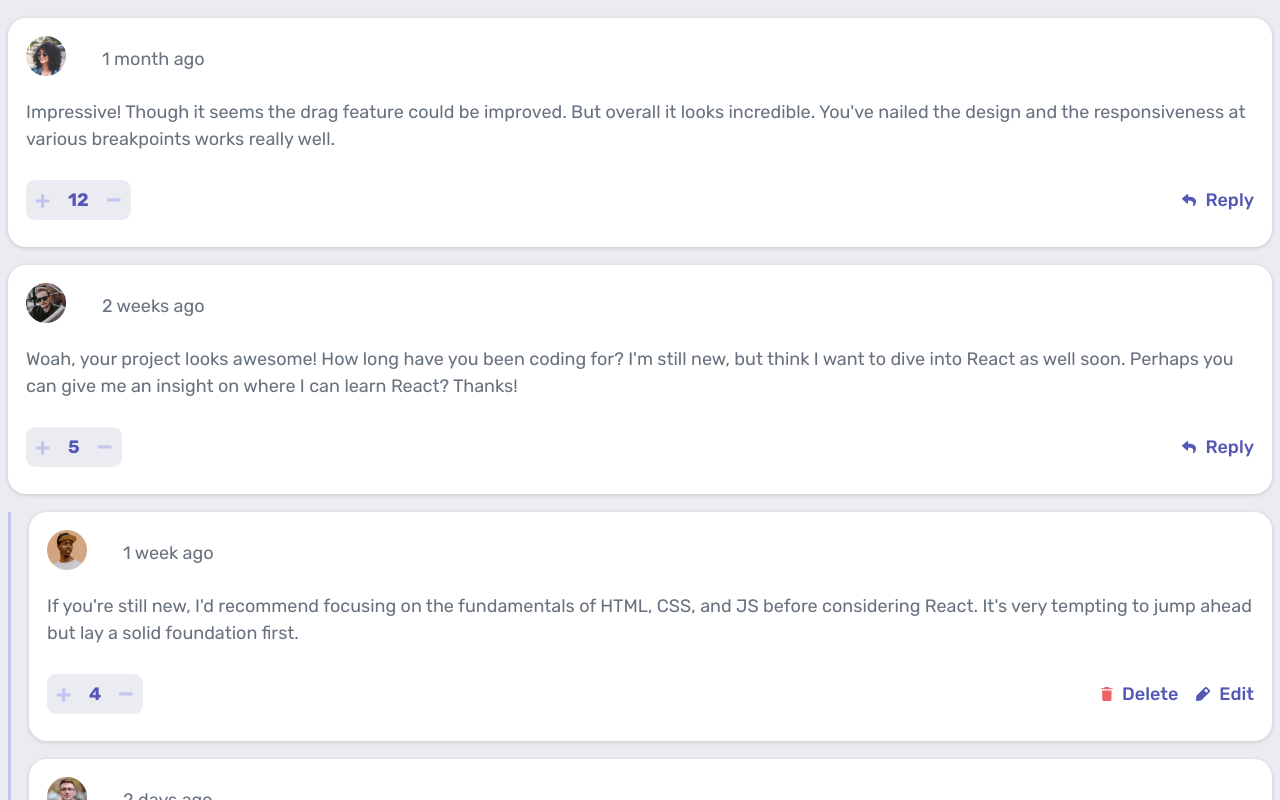
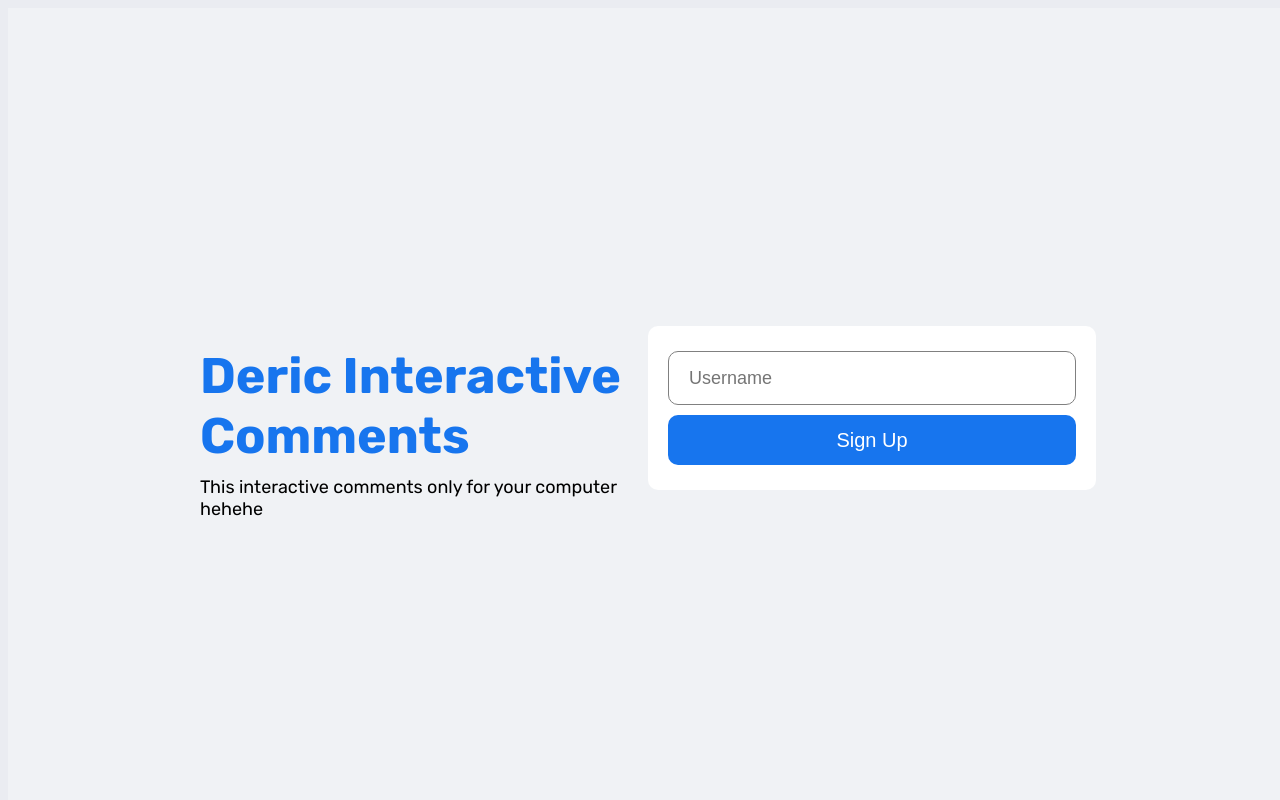
Before and after one commit to muhammadderic/interactive-comments-section--FrontEndMentor, a React (Create React App) app: page / in a window 1280 px wide. Shown: the top 800 px of the page. Built offline with nearby package versions, Linux system fonts and the light colour scheme.

Commit message:
Create register page

```diff
--- a/package.json
+++ b/package.json
@@ -8,6 +8,7 @@
     "@testing-library/user-event": "^13.5.0",
     "react": "^18.2.0",
     "react-dom": "^18.2.0",
+    "react-router-dom": "^6.12.1",
     "react-scripts": "5.0.1",
     "sass": "^1.63.2",
     "web-vitals": "^2.1.4"
--- a/src/App.js
+++ b/src/App.js
@@ -1,17 +1,21 @@
 import Chats from "./components/Chats";
 import CommentBox from "./components/CommentBox";
+import Register from "./pages/Register";
 import { data } from "./data";
 import "./styles/app.scss";
 
 function App() {
   return (
-    <div className="app-container">
-      {data.comments.map(comment => (
-        // <ChatBox key={comment.id} data={comment} />
-        <Chats key={comment.id} data={comment} />
-      ))}
-      <CommentBox />
-    </div>
+    // <div className="app-container">
+    //   {data.comments.map(comment => (
+    //     // <ChatBox key={comment.id} data={comment} />
+    //     <Chats key={comment.id} data={comment} />
+    //   ))}
+    //   <CommentBox />
+    // </div>
+    <>
+      <Register />
+    </>
   );
 }
 
--- /dev/null
+++ b/src/pages/Register.jsx
@@ -0,0 +1,27 @@
+import "../styles/register.scss";
+
+export default function Register() {
+  return (
+    <div className="register">
+      <div className="wrapper">
+        <div className="left">
+          <h3 className="logo">Deric Interactive Comments</h3>
+          <span className="description">
+            This interactive comments only for your computer hehehe
+          </span>
+        </div>
+        <div className="right">
+          <form className="box">
+            <input
+              placeholder="Username"
+              required
+            />
+            <button type="submit">
+              Sign Up
+            </button>
+          </form>
+        </div>
+      </div>
+    </div>
+  )
+}
--- /dev/null
+++ b/src/styles/register.scss
@@ -0,0 +1,74 @@
+.register {
+  width: 100vw;
+  height: 100vh;
+  display: flex;
+  align-items: center;
+  justify-content: center;
+  background-color: #f0f2f5;
+
+  .wrapper {
+    width: 70%;
+    height: 70%;
+    display: flex;
+
+    .left {
+      display: flex;
+      flex: 1;
+      flex-direction: column;
+      justify-content: center;
+
+      .logo {
+        margin-bottom: 10px;
+        font-size: 50px;
+        font-weight: 800;
+        color: #1775ee;
+      }
+
+      .desc {
+        font-size: 24px;
+      }
+    }
+
+    .right {
+      display: flex;
+      flex: 1;
+      flex-direction: column;
+      justify-content: center;
+
+      .box {
+        padding: 20px;
+        display: flex;
+        flex-direction: column;
+        justify-content: space-between;
+        background-color: white;
+        border-radius: 10px;
+      }
+
+      input {
+        height: 50px;
+        margin: 5px 0;
+        padding-left: 20px;
+        font-size: 18px;
+        border-radius: 10px;
+        border: 1px solid gray;
+      }
+
+      input:focus {
+        outline: none;
+      }
+
+
+      button {
+        height: 50px;
+        margin: 5px 0;
+        font-size: 20px;
+        font-weight: 500;
+        background-color: #1775ee;
+        color: white;
+        border: none;
+        border-radius: 10px;
+        cursor: pointer;
+      }
+    }
+  }
+}
```
Also changed, not shown: 1 other file (tests, documents, lock files or other folders).
